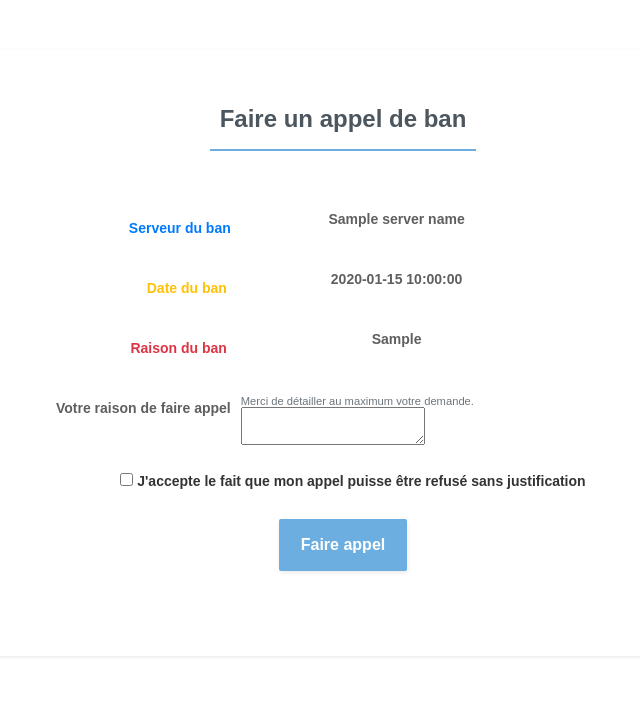
After one commit to Seluj78/ModoBot, a Flask app: template modobot/templates/banappeal/new_appeal.html in a window 1280 px wide. The commit adds this page. Shown: the top 705 px of the page, without its empty margins (297-937 px from the left). Run offline with Flask 2, Linux system fonts and the light colour scheme; the template is opened without the code that fills it: values that come from a table or form of the project are taken from there, most other values are stand-ins (such as "Sample title", 1, 10 or a date in 2020); parts of the project's set-up code (start-up, migrations or seed data) failed here and were passed over; some libraries are stand-ins or nearby versions.

Commit message:
Started ban appeal system

```diff
--- a/modobot/commands/mute.py
+++ b/modobot/commands/mute.py
@@ -119,7 +119,7 @@ async def mute(
         logging.debug(f"Sleeping until {dt_unmute}")
         await sleep_until(dt_unmute)
         logging.debug("Removing role 'Muted'")
-        await member.remove_roles(role)
+        await member.remove_roles(muted_role)
         logging.debug("Adding roles back")
         for role_id in user_roles:
             role = ctx.guild.get_role(role_id)
--- /dev/null
+++ b/modobot/forms/banappeal.py
@@ -0,0 +1,8 @@
+from flask_wtf import FlaskForm
+from wtforms import fields
+from wtforms import validators
+
+
+class NewBanAppealForm(FlaskForm):
+    appeal_reason = fields.TextAreaField(validators=[validators.DataRequired()])
+    checkbox = fields.BooleanField(validators=[validators.DataRequired()])
--- a/modobot/static.py
+++ b/modobot/static.py
@@ -10,8 +10,6 @@ DB_NAME = os.getenv("DB_NAME")
 ROOT_PATH = os.path.join(os.path.dirname(__file__), "../")
 
 BOT_TOKEN = os.getenv("BOT_TOKEN")
-SERVER_NAME = os.getenv("SERVER_NAME")
 FLASK_SECRET_KEY = os.getenv("FLASK_SECRET_KEY")
-SERVER_ID = os.getenv("SERVER_ID")
-ARCHIVE_CHANNEL_ID = os.getenv("ARCHIVE_CHANNEL_ID")
 COMMAND_CHANNEL_ID = os.getenv("COMMAND_CHANNEL_ID")
+SERVER_URL = os.getenv("SERVER_URL")
--- a/modobot/templates/admin/change_password.html
+++ b/modobot/templates/admin/change_password.html
@@ -9,6 +9,7 @@
                     <div id="legend">
                         <legend class="">Change your password</legend>
                     </div>
+                    {{ form.csrf_token }}
                     <div class="control-group">
                         <label class="control-label"  for="password">Old password</label>
                         <div class="controls">
--- a/modobot/templates/admin/create_user.html
+++ b/modobot/templates/admin/create_user.html
@@ -9,6 +9,7 @@
                     <div id="legend">
                         <legend class="">Register</legend>
                     </div>
+                    {{ form.csrf_token }}
                     <div class="control-group">
                         <!-- Username -->
                         <label class="control-label"  for="username">Username</label>
--- a/modobot/templates/admin/index.html
+++ b/modobot/templates/admin/index.html
@@ -14,6 +14,9 @@
         <div class="btn-toolbar justify-content-between" role="toolbar" aria-label="Toolbar with button groups">
             <div class="btn-group" role="group" aria-label="First group">
                 <a class="btn btn-primary" href="{{ url_for('actionlog.index_view') }}">Historique des commandes</a>
+            </div>
+            <div class="btn-group" role="group" aria-label="First group">
+                <a class="btn btn-primary" href="{{url_for('ban_appeals.banappeals_view')}}">Voir les appels de bans</a>
             </div>
             <div class="btn-group" role="group" aria-label="First group">
                 <a class="btn btn-primary" href="{{url_for('admin.logout_view')}}">Se déconnecter</a>
--- /dev/null
+++ b/modobot/templates/banappeal/new_appeal.html
@@ -0,0 +1,145 @@
+<!DOCTYPE html>
+<html>
+
+<head>
+    <meta charset="utf-8">
+    <meta name="viewport" content="width=device-width, initial-scale=1.0, shrink-to-fit=no">
+    <title>BanAppeal</title>
+    <link rel="stylesheet" href="https://cdnjs.cloudflare.com/ajax/libs/twitter-bootstrap/4.5.2/css/bootstrap.min.css">
+</head>
+
+<style>
+    .register-form form.custom-form {
+        padding: 55px;
+        box-sizing: border-box;
+        background-color: #ffffff;
+        box-shadow: 0 1px 3px 0 rgba(0, 0, 0, 0.1);
+        font: bold 14px sans-serif;
+        text-align: center;
+        margin: 50px;
+        color: #333;
+    }
+
+    @media (max-width:400px) {
+        .register-form form.custom-form {
+            padding: 55px 10px;
+        }
+    }
+
+    .register-form .custom-form h1 {
+        display: inline-block;
+        color: #4c565e;
+        font-size: 24px;
+        font-weight: bold;
+        padding: 0 10px 15px;
+        margin-bottom: 60px;
+        border-bottom: 2px solid rgb(108, 174, 224);
+    }
+
+    .register-form .custom-form .form-group {
+        margin-bottom: 25px;
+    }
+
+    .register-form .custom-form .label-column {
+        text-align: right;
+        color: #5F5F5F;
+    }
+
+    @media (max-width:768px) {
+        .register-form .custom-form .label-column {
+            text-align: left;
+        }
+    }
+
+    .register-form .custom-form .input-column {
+        color: #5f5f5f;
+        text-align: left;
+    }
+
+    .register-form .custom-form .input-column input {
+        color: #5f5f5f;
+        box-shadow: 1px 2px 4px 0 rgba(0, 0, 0, 0.08);
+        padding: 12px;
+        border: 1px solid #dbdbdb;
+        border-radius: 2px;
+        height: 42px;
+    }
+
+    .register-form .custom-form .dropdown .dropdown-toggle {
+        background: #fff;
+        border: 1px solid #dbdbdb;
+        box-shadow: 1px 2px 4px 0 rgba(0, 0, 0, 0.08);
+        color: #333;
+        outline: none;
+    }
+
+    .register-form .custom-form .dropdown ul {
+        background: #fff;
+    }
+
+    .register-form .custom-form .dropdown ul li a {
+        background: #fff;
+        color: #333;
+        opacity: 0.8;
+    }
+
+    .register-form .custom-form .dropdown ul li a:hover {
+        opacity: 1;
+    }
+
+    .register-form .custom-form .submit-button {
+        border-radius: 2px;
+        background: #6caee0;
+        color: #ffffff;
+        font-weight: bold;
+        box-shadow: 1px 2px 4px 0 rgba(0, 0, 0, 0.08);
+        padding: 14px 22px;
+        border: 0;
+        margin: 30px;
+        outline: none;
+    }
+</style>
+
+<body>
+<div class="row register-form">
+    <div class="col-md-8 offset-md-2">
+        <form class="custom-form" method="post" action="{{ url_for('appeal.appeal_ban', ban_id=ban_id) }}">
+            <h1>Faire un appel de ban</h1>
+            {{ form.csrf_token }}
+            <div class="form-row form-group">
+                <div class="col-sm-4 label-column"><label class="col-form-label text-primary">Serveur du ban</label></div>
+                <div class="col-sm-6 input-column">
+                    <p class="text-center">{{ server_name }}</p>
+                </div>
+            </div>
+            <div class="form-row form-group">
+                <div class="col-sm-4 label-column"><label class="col-form-label text-warning">Date du ban&nbsp;</label></div>
+                <div class="col-sm-6 input-column">
+                    <p class="text-center">{{ ban_date }}</p>
+                </div>
+            </div>
+            <div class="form-row form-group">
+                <div class="col-sm-4 label-column"><label class="col-form-label text-danger">Raison du ban&nbsp;</label></div>
+                <div class="col-sm-6 input-column">
+                    <p class="text-center">{{ ban_reason }}</p>
+                </div>
+            </div>
+            <div class="form-row form-group">
+                <div class="col-sm-4 label-column"><label class="col-form-label text-center">Votre raison de faire appel</label></div>
+                <div class="col-sm-6 input-column"><small class="form-text text-muted">Merci de détailler au maximum votre demande.</small>
+                    {{ form.appeal_reason(_class='form-control') }}
+                </div>
+            </div>
+            <div class="form-check">
+                {{ form.checkbox(_class='form-control', id='formCheck-1') }}
+                <label class="form-check-label" for="formCheck-1">J'accepte le fait que mon appel puisse être refusé sans justification</label>
+            </div>
+            <button class="btn btn-light submit-button" type="submit">Faire appel</button>
+        </form>
+    </div>
+</div>
+<script src="https://cdnjs.cloudflare.com/ajax/libs/jquery/3.5.1/jquery.min.js"></script>
+<script src="https://cdnjs.cloudflare.com/ajax/libs/twitter-bootstrap/4.5.2/js/bootstrap.bundle.min.js"></script>
+</body>
+
+</html>
--- a/requirements.txt
+++ b/requirements.txt
@@ -11,3 +11,4 @@ WTForms==2.3.3
 wtf-peewee==3.0.2
 email-validator==1.1.2
 cryptography==3.3.1
+flask-WTF==0.14.3
```
Also changed, not shown: modobot/__init__.py (+22 -16 lines), modobot/commands/ban.py (+17 -12 lines), modobot/forms/auth.py (+4 -4 lines), modobot/models/banappeal.py (added, +41 -0 lines), modobot/routes/admin.py (+8 -0 lines), modobot/routes/appeal.py (added, +51 -0 lines), modobot/templates/admin/ban_appeals.html (added, +10 -0 lines), modobot/templates/banappeal/index.html (added, +115 -0 lines).
